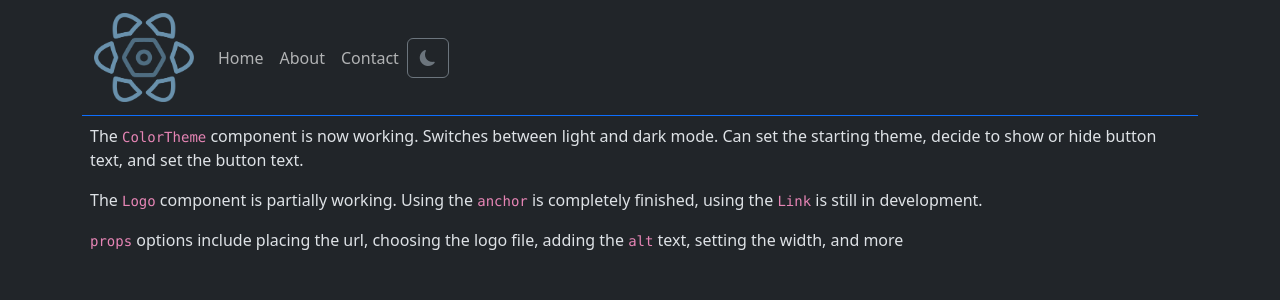
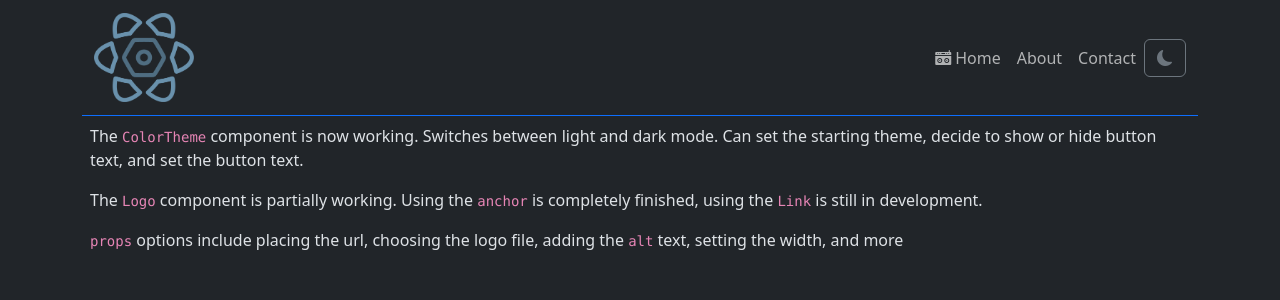
Before and after one commit to c-uliano/react-frontend-components, a React (Vite) app: page / in a window 1280 px wide. Shown: the top 300 px of the page. Built offline with nearby package versions, Linux system fonts and the light colour scheme.

Commit message:
updates to NavLink component, can add icon

```diff
--- a/src/components/Header/index.tsx
+++ b/src/components/Header/index.tsx
@@ -20,9 +20,9 @@ const Header = () => {
                         aria-label="Toggle navigation">
                         <span className="navbar-toggler-icon"></span>
                     </button>
-                    <div className="collapse navbar-collapse" id="navbarNav">
-                        <ul className="navbar-nav">
-                            <NavLink text="Home" />
+                    <div className="collapse navbar-collapse flex-grow-0" id="navbarNav">
+                        <ul className="navbar-nav align-items-center">
+                            <NavLink icon="bi-boombox-fill" text="Home" />
                             <NavLink text="About" />
                             <NavLink text="Contact" />
                             <ColorTheme textVisible={false} />
--- a/src/components/NavLink/index.tsx
+++ b/src/components/NavLink/index.tsx
@@ -1,16 +1,30 @@
 // TODO
-// prop for text
-// conditional rendering between Link and anchor
-// prop to show icon
-// prop to set icon
+// //prop for text
+// prop to hide text and only show icon
+// //prop to set icon
 // prop for url
 // prop for target="_blank"
+// conditional rendering between Link and anchor - do this last
 
-const NavLink = (props: { text: string }) => {
+const NavLink = (props: { text: string; icon?: string; iconSize?: string; }) => {
+    // * take one
+    // const iconSizeStyle = {
+    //     fontSize: props.iconSize || "inherit"
+    // }
+
+    // * take two
+    // so you don't always have font-size showing inline, even when it's not being used. But this still shows the style attribute.
+    const iconSizeStyle = props.iconSize ? { fontSize: props.iconSize } : {};
+
+    //* take three
+    // I can't get this to work. I want everything to be conditionally rended, including the style attribute.
+    // const iconSizeStyle = props.iconSize && `style="font-size: ${props.iconSize}"`;
+
+
     return (
         <li className="nav-item">
             <a className="nav-link" aria-current="page" href="#">
-                {props.text}
+                {props.icon && <i style={iconSizeStyle} className={`bi ${props.icon} pe-1`}></i>}{props.text}
             </a>
         </li>
     );
```
